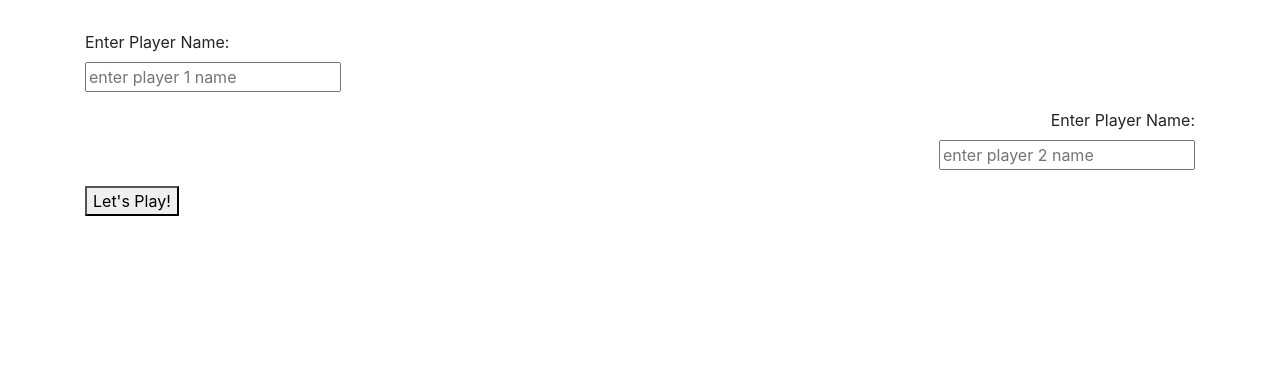
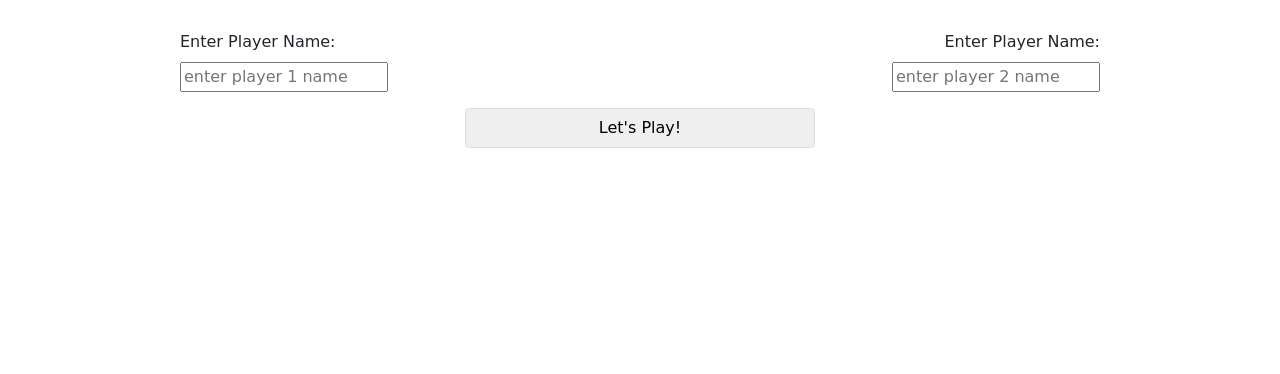
Before and after one commit to CappyVee/Pig-Dice, a plain HTML site: page index.html in a window 1280 px wide. Shown: the part 426-800 px from the top of the page. Drawn offline with Linux system fonts and the light colour scheme; a web font is replaced by a local one.

Commit message:
add styling

```diff
--- a/css/styles.css
+++ b/css/styles.css
@@ -1,9 +1,17 @@
+body {
+  font-family: 'Waiting for the Sunrise', cursive;
+}
+
+.btn {
+  text-align: center;
+}
+
 .game-start {
   display: none;
 }
 
 .jumbotron {
-  background-color: #999999;
+  background-color: #aaaaaa;
   text-align: center;
 }
 
--- a/index.html
+++ b/index.html
@@ -5,6 +5,7 @@
     <script src="js/scripts.js"></script>
     <link href="css/bootstrap.css" rel="stylesheet" type="text/css">
     <link href="css/styles.css" rel="stylesheet" type="text/css">
+    <link href="https://fonts.googleapis.com/css?family=Waiting+for+the+Sunrise" rel="stylesheet">
     <meta charset="utf-8">
     <title>piggu daisu</title>
   </head>
@@ -16,18 +17,45 @@
       </div>
         <form id="player-names">
           <div class="pre-game">
+
+            <div class="row">
+              <div class="col-md-1">
+              </div>
+              <div class="col-md-4">
                 <div class="form-group player1">
                   <label for="p1">Enter Player Name: </label>
                   <br>
                   <input type="text" name="p1" id="p1" placeholder="enter player 1 name">
                 </div>
+              </div>
+              <div class="col-md-2">
+              </div>
+              <div class="col-md-4">
                 <div class="form-group player2">
                   <label for="p2">Enter Player Name: </label>
                   <br>
                   <input type="text" name="p2" id="p2" placeholder="enter player 2 name">
                 </div>
-            <button type="submit" name="button" id="submit-names-btn">Let's Play!</button>
               </div>
+              <div class="col-md-1">
+              </div>
+            </div>
+            <div class="row">
+              <div class="col-4">
+              </div>
+              <div class="col-4">
+                <div class="card">
+                  <button type="submit" name="button" id="submit-names-btn" class="btn">Let's Play!</button>
+                </div>
+              </div>
+              <div class="col-4">
+              </div>
+            </div>
+
+
+
+
+          </div> <!--pre-game-->
         </form>
 
       <div class="row game-start">
@@ -44,8 +72,8 @@
           <span class="p2-tempscore"></span>
           <br>
         </div> <!--col2 of row2-->
-        <button type="submit" name="roll" id="roll-btn">roll</button>
-        <button type="submit" name="hold" id="hold-btn">hold</button>
+        <button type="submit" name="roll" id="roll-btn" class="btn">roll</button>
+        <button type="submit" name="hold" id="hold-btn" class="btn">hold</button>
       </div> <!--row2-->
 
     </div> <!--container div-->
```
Lines whose indentation alone changed are shown as unchanged.
